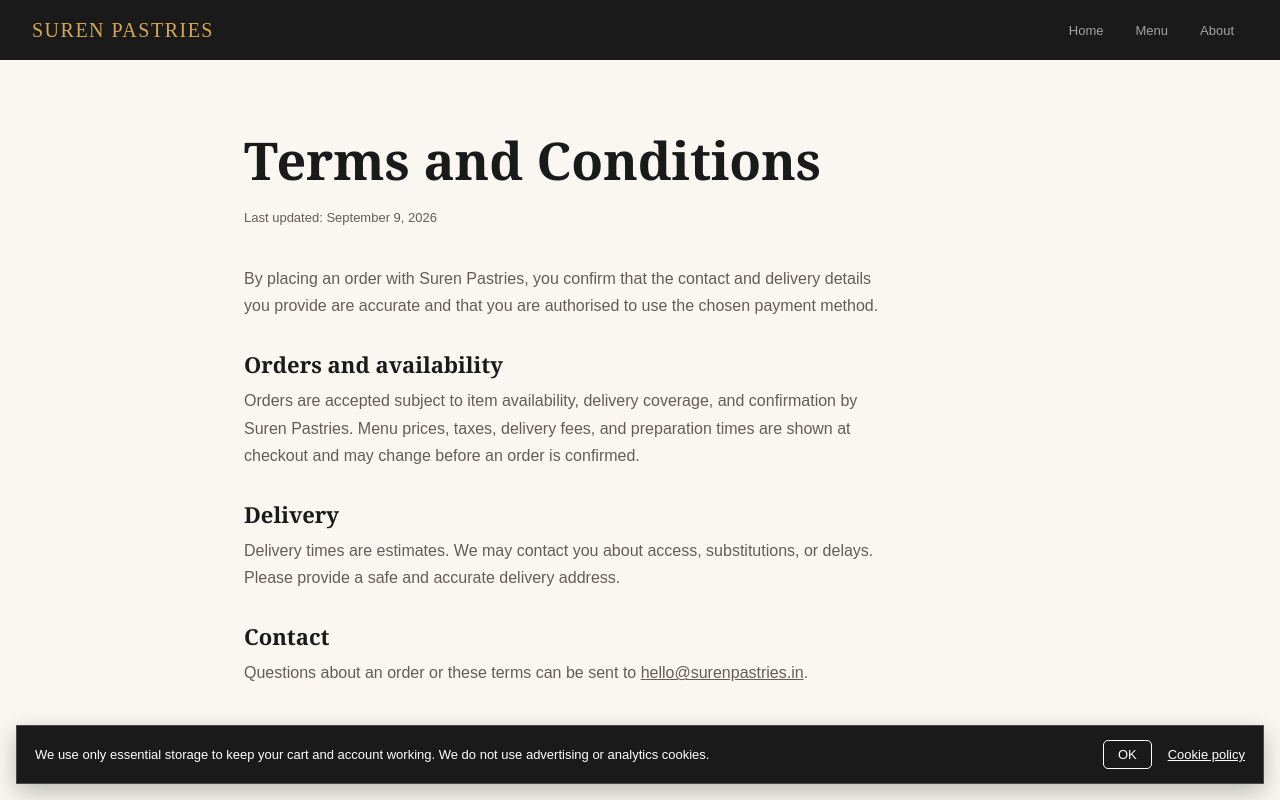
After one commit to KinGMssN/suren_pastries, a Flask app: page /terms in a window 1280 px wide. The commit adds this page. Run offline with Flask 3, Linux system fonts and the light colour scheme; some libraries are stand-ins or nearby versions.

Commit message:
Patchs fixed

```diff
--- a/app/__init__.py
+++ b/app/__init__.py
@@ -91,9 +91,9 @@ def create_app(config_class=Config):
         response.headers["Content-Security-Policy"] = (
             "default-src 'self'; "
             f"script-src 'self' 'nonce-{g.csp_nonce}'; "
-            f"style-src 'self' 'nonce-{g.csp_nonce}' https://fonts.googleapis.com https://cdn.jsdelivr.net; "
+            f"style-src 'self' 'nonce-{g.csp_nonce}'; "
             "style-src-attr 'unsafe-inline'; "
-            "font-src 'self' https://fonts.gstatic.com; "
+            "font-src 'self'; "
             "img-src 'self' data:; "
             "connect-src 'self'; "
             "object-src 'none'; "
--- a/app/blueprints/main.py
+++ b/app/blueprints/main.py
@@ -33,6 +33,26 @@ def about():
     return render_template("details.html")
 
 
+@main_bp.route("/privacy")
+def privacy():
+    return render_template("policy.html", policy="privacy")
+
+
+@main_bp.route("/refund-policy")
+def refund_policy():
+    return render_template("policy.html", policy="refund")
+
+
+@main_bp.route("/terms")
+def terms():
+    return render_template("policy.html", policy="terms")
+
+
+@main_bp.route("/cookies")
+def cookies():
+    return render_template("policy.html", policy="cookies")
+
+
 @main_bp.route("/cart")
 def cart():
     return render_template("cart.html")
--- a/app/static/css/main.css
+++ b/app/static/css/main.css
@@ -10,7 +10,7 @@
   --dark:#1A1A1A;
   --darker:#0F0D0A;
   --cream:#FAF7F2;
-  --muted:#7A7570;
+  --muted:#625D58;
   --border:#E8E4DF;
   --surface:#fff;
   --success:#25D366;
@@ -18,6 +18,9 @@
 body{font-family:'DM Sans',sans-serif;background:var(--cream);color:var(--dark)}
 
 a{color:inherit}
+.visually-hidden{position:absolute;width:1px;height:1px;padding:0;margin:-1px;overflow:hidden;clip:rect(0,0,0,0);white-space:nowrap;border:0}
+:focus-visible{outline:3px solid var(--gold);outline-offset:3px}
+button,input,select{font:inherit}
 
 /* ── PAGE TRANSITIONS ── */
 body{opacity:0;animation:fadeInPage .4s ease-out forwards}
@@ -70,6 +73,18 @@ footer.site-footer{background:var(--darker);padding:56px 48px 28px;color:rgba(25
 .footer-admin:hover{color:var(--gold)}
 .footer-bottom{display:flex;justify-content:space-between;padding-top:20px;flex-wrap:wrap;gap:12px}
 .footer-copy{font-size:12px;color:rgba(255,255,255,.35)}
+.cookie-notice{position:fixed;left:16px;right:16px;bottom:16px;z-index:1000;display:flex;align-items:center;gap:16px;padding:14px 18px;background:var(--dark);color:#fff;border:1px solid rgba(255,255,255,.2);box-shadow:0 8px 24px rgba(0,0,0,.25);font-size:13px}
+.cookie-notice[hidden]{display:none}
+.cookie-notice p{margin:0;flex:1}
+.cookie-notice a{color:#fff;text-decoration:underline;white-space:nowrap}
+.cookie-dismiss{border:1px solid #fff;background:transparent;color:#fff;padding:6px 14px;border-radius:5px;cursor:pointer}
+.consent-label{display:flex;gap:8px;align-items:flex-start;margin-top:12px;color:var(--muted);font-size:13px;line-height:1.5}
+.consent-label input{margin-top:3px;flex:0 0 auto}
+.policy-page{max-width:840px;margin:0 auto;padding:64px 24px 90px}
+.policy-page h1{font-family:Georgia,serif;font-size:clamp(32px,5vw,52px);margin-bottom:12px}
+.policy-page h2{font-family:Georgia,serif;font-size:22px;margin:30px 0 8px}
+.policy-page p,.policy-page li{max-width:72ch;line-height:1.7;color:var(--muted)}
+.policy-meta{color:var(--muted);font-size:13px;margin-bottom:36px}
 
 @media (max-width:768px){
   nav.site-nav{padding:16px;justify-content:center;text-align:center}
@@ -77,4 +92,6 @@ footer.site-footer{background:var(--darker);padding:56px 48px 28px;color:rgba(25
   .back-btn{margin-top:4px}
   footer.site-footer{padding:40px 24px}
   .footer-top,.footer-bottom{flex-direction:column;text-align:center}
+  .cookie-notice{align-items:stretch;flex-wrap:wrap}
+  .cookie-notice p{flex-basis:100%}
 }
--- /dev/null
+++ b/app/static/js/cookies.js
@@ -0,0 +1,10 @@
+(function () {
+  const notice = document.getElementById('cookie-notice');
+  if (!notice) return;
+  if (localStorage.getItem('surenCookieNoticeSeen') !== '1') notice.hidden = false;
+  document.addEventListener('click', (event) => {
+    if (!event.target.closest('[data-action="dismiss-cookies"]')) return;
+    localStorage.setItem('surenCookieNoticeSeen', '1');
+    notice.hidden = true;
+  });
+})();
--- a/app/templates/admin/dashboard.html
+++ b/app/templates/admin/dashboard.html
@@ -206,7 +206,7 @@
     <div class="form-group">
       <label class="form-label">Photo (PNG/JPG, optional — overrides the emoji)</label>
       <input class="form-input" type="file" id="mi-image-file" accept="image/png,image/jpeg"/>
-      <img id="mi-image-preview" style="display:none;max-width:120px;border-radius:8px;margin-top:8px"/>
+      <img id="mi-image-preview" alt="Menu item image preview" style="display:none;max-width:120px;border-radius:8px;margin-top:8px"/>
     </div>
     <div class="form-row">
       <div class="form-group" style="flex-direction:row;align-items:center;gap:8px;display:flex">
@@ -259,7 +259,7 @@
     <div class="form-group">
       <label class="form-label">Photo (PNG/JPG, optional — overrides the avatar)</label>
       <input class="form-input" type="file" id="tm-photo-file" accept="image/png,image/jpeg"/>
-      <img id="tm-photo-preview" style="display:none;max-width:100px;border-radius:50%;margin-top:8px"/>
+      <img id="tm-photo-preview" alt="Team member photo preview" style="display:none;max-width:100px;border-radius:50%;margin-top:8px"/>
     </div>
     <div class="modal-footer">
       <button class="btn-sm btn-outline" data-action="hide-team-modal">Cancel</button>
--- a/app/templates/admin/login.html
+++ b/app/templates/admin/login.html
@@ -20,8 +20,10 @@
     {% endwith %}
 
     <form method="POST">
-      <input class="login-input" type="text" name="username" placeholder="Username" autofocus required/>
-      <input class="login-input" type="password" name="password" placeholder="Password" required/>
+      <label class="visually-hidden" for="admin-username">Username</label>
+      <input class="login-input" id="admin-username" type="text" name="username" placeholder="Username" autofocus required/>
+      <label class="visually-hidden" for="admin-password">Password</label>
+      <input class="login-input" id="admin-password" type="password" name="password" placeholder="Password" required/>
       <button class="login-btn" type="submit">Sign in</button>
     </form>
     <div class="login-hint">Forgot your credentials? Ask whoever set up the server, or run <code>python scripts/seed.py</code> again.</div>
--- a/app/templates/base.html
+++ b/app/templates/base.html
@@ -4,16 +4,20 @@
 <meta charset="UTF-8"/>
 <meta name="viewport" content="width=device-width,initial-scale=1.0"/>
 <title>{% block title %}Suren Pastries{% endblock %}</title>
-<link href="https://fonts.googleapis.com/css2?family=Playfair+Display:ital,wght@0,400;0,600;0,700;1,400;1,600&family=DM+Sans:wght@300;400;500&display=swap" rel="stylesheet"/>
-<!-- Bootstrap 5 grid & utilities give us solid responsiveness across phones/tablets/desktops on top of the custom design -->
-<link href="https://cdn.jsdelivr.net/npm/bootstrap@5.3.3/dist/css/bootstrap.min.css" rel="stylesheet">
 <link rel="stylesheet" href="{{ url_for('static', filename='css/main.css') }}">
 {% block page_css %}{% endblock %}
 </head>
 <body{% block body_attrs %}{% endblock %}>
 {% block body %}{% endblock %}
 
+<div class="cookie-notice" id="cookie-notice" role="region" aria-label="Cookie notice" hidden>
+	<p>We use only essential storage to keep your cart and account working. We do not use advertising or analytics cookies.</p>
+	<button type="button" class="cookie-dismiss" data-action="dismiss-cookies">OK</button>
+	<a href="{{ url_for('main.cookies') }}">Cookie policy</a>
+</div>
+
 <script src="{{ url_for('static', filename='js/transitions.js') }}"></script>
+<script src="{{ url_for('static', filename='js/cookies.js') }}"></script>
 {% block page_js %}{% endblock %}
 </body>
 </html>
--- a/app/templates/cart.html
+++ b/app/templates/cart.html
@@ -6,7 +6,7 @@
 {% endblock %}
 {% block body %}
 
-<nav>
+<nav class="site-nav" aria-label="Primary navigation">
   <a href="{{ url_for('main.home') }}" class="logo" style="text-decoration:none;">SUREN PASTRIES</a>
   <div class="nav-links">
     <a class="nl" href="{{ url_for('main.home') }}">Home</a>
@@ -36,8 +36,9 @@
         <div class="sum-total"><span>Total</span><span class="sum-total-num" id="total">₹0</span></div>
 
         <div class="coupon-row">
+          <label class="visually-hidden" for="coupon">Promo code</label>
           <input class="coupon-input" type="text" id="coupon" placeholder="Promo code" />
-          <button class="coupon-btn" data-action="apply-coupon">Apply</button>
+          <button class="coupon-btn" type="button" data-action="apply-coupon">Apply promo code</button>
         </div>
 
                 <div id="checkout-area"></div>
--- a/app/templates/delivery.html
+++ b/app/templates/delivery.html
@@ -20,6 +20,7 @@
 
   <div class="dl-picker">
     <label>Who are you?</label>
+    <label for="who-am-i">Select your delivery profile</label>
     <select id="who-am-i"></select>
   </div>
 
--- a/app/templates/login.html
+++ b/app/templates/login.html
@@ -23,10 +23,11 @@
     <div id="login-error" class="acct-error" style="display:none"></div>
 
     <form id="login-form">
-      <label class="acct-label">Phone number</label>
+      <label class="acct-label" for="login-phone">Phone number</label>
       <input class="acct-input" type="tel" id="login-phone" placeholder="10-digit mobile number" required maxlength="10" pattern="[0-9]{10}"/>
-      <label class="acct-label">Your name</label>
+      <label class="acct-label" for="login-name">Your name</label>
       <input class="acct-input" type="text" id="login-name" placeholder="Full name" required/>
+      <label class="consent-label"><input type="checkbox" id="login-consent" required/> I agree to the <a href="{{ url_for('main.privacy') }}">Privacy Policy</a> and <a href="{{ url_for('main.terms') }}">Terms</a>.</label>
       <button class="acct-btn-primary" type="submit" style="width:100%;margin-top:16px">Continue</button>
     </form>
     <p class="acct-note">No OTP for now — just your phone number and name. We'll add verification later.</p>
--- a/app/templates/menu.html
+++ b/app/templates/menu.html
@@ -22,7 +22,8 @@
   </div>
   <div class="search-box">
     <div class="search-icon">🔍</div>
-    <input type="text" id="search" placeholder="Search dishes..."/>
+    <label class="visually-hidden" for="search">Search dishes</label>
+    <input type="search" id="search" placeholder="Search dishes..."/>
   </div>
 </div>
 
--- /dev/null
+++ b/app/templates/policy.html
@@ -0,0 +1,51 @@
+{% extends "base.html" %}
+{% block title %}Suren Pastries — {% if policy == 'privacy' %}Privacy Policy{% elif policy == 'refund' %}Refund Policy{% elif policy == 'terms' %}Terms and Conditions{% else %}Cookies Policy{% endif %}{% endblock %}
+{% block body %}
+<nav class="site-nav" aria-label="Primary navigation">
+  <a href="{{ url_for('main.home') }}" class="logo">SUREN PASTRIES</a>
+  <div class="nav-links">
+    <a class="nl" href="{{ url_for('main.home') }}">Home</a>
+    <a class="nl" href="{{ url_for('main.menu') }}">Menu</a>
+    <a class="nl" href="{{ url_for('main.about') }}">About</a>
+  </div>
+</nav>
+<main class="policy-page">
+{% if policy == 'privacy' %}
+  <h1>Privacy Policy</h1>
+  <p class="policy-meta">Last updated: September 9, 2026</p>
+  <p>Suren Pastries, Kurmannapalem, Gajuwaka, Andhra Pradesh 530046, uses the information you provide to process orders, deliver food, respond to requests, and maintain your account.</p>
+  <h2>Information we collect</h2>
+  <p>We collect only the information needed for those purposes: your name, phone number, delivery address, order details, and messages you choose to send us. Payment details are handled by the selected payment provider and are not stored by this site.</p>
+  <h2>Sharing and retention</h2>
+  <p>We share delivery details only with staff and service providers who need them to complete your order. We do not sell personal information or use it for advertising. We keep information only as long as needed for orders, legal obligations, and customer support.</p>
+  <h2>Your choices</h2>
+  <p>To ask for access, correction, or deletion of your information, contact <a href="mailto:hello@surenpastries.in">hello@surenpastries.in</a> or call <a href="tel:09032717635">090327 17635</a>.</p>
+{% elif policy == 'refund' %}
+  <h1>Refund Policy</h1>
+  <p class="policy-meta">Last updated: September 9, 2026</p>
+  <p>Because food is prepared to order, cancellations and refunds depend on the order stage. Contact us as soon as possible at <a href="tel:09032717635">090327 17635</a>.</p>
+  <h2>Before preparation</h2>
+  <p>We will try to cancel an order before preparation begins and confirm any eligible refund through the original payment method.</p>
+  <h2>Problems with an order</h2>
+  <p>Tell us within 24 hours if an order is missing, damaged, or not what you ordered. Include your order number and, where useful, a photo so we can investigate and offer a replacement or refund.</p>
+{% elif policy == 'terms' %}
+  <h1>Terms and Conditions</h1>
+  <p class="policy-meta">Last updated: September 9, 2026</p>
+  <p>By placing an order with Suren Pastries, you confirm that the contact and delivery details you provide are accurate and that you are authorised to use the chosen payment method.</p>
+  <h2>Orders and availability</h2>
+  <p>Orders are accepted subject to item availability, delivery coverage, and confirmation by Suren Pastries. Menu prices, taxes, delivery fees, and preparation times are shown at checkout and may change before an order is confirmed.</p>
+  <h2>Delivery</h2>
+  <p>Delivery times are estimates. We may contact you about access, substitutions, or delays. Please provide a safe and accurate delivery address.</p>
+  <h2>Contact</h2>
+  <p>Questions about an order or these terms can be sent to <a href="mailto:hello@surenpastries.in">hello@surenpastries.in</a>.</p>
+{% else %}
+  <h1>Cookies Policy</h1>
+  <p class="policy-meta">Last updated: September 9, 2026</p>
+  <p>This site does not use advertising, analytics, social-media, or cross-site tracking cookies. It uses browser local storage for the shopping cart, customer session details, and your cookie-notice preference.</p>
+  <h2>Essential storage</h2>
+  <p>Essential storage supports shopping and account features you request. Clearing browser storage may remove your cart or sign you out.</p>
+  <h2>Third-party services</h2>
+  <p>There are no embedded video, map, advertising, or analytics services on these pages. Payment or messaging services may apply their own terms when you choose to use them.</p>
+{% endif %}
+</main>
+{% endblock %}
```
Also changed, not shown: app/static/js/cart.js (+7 -7 lines), app/templates/account.html (+4 -4 lines), app/templates/details.html (+6 -30 lines), app/templates/landing.html (+18 -17 lines).
